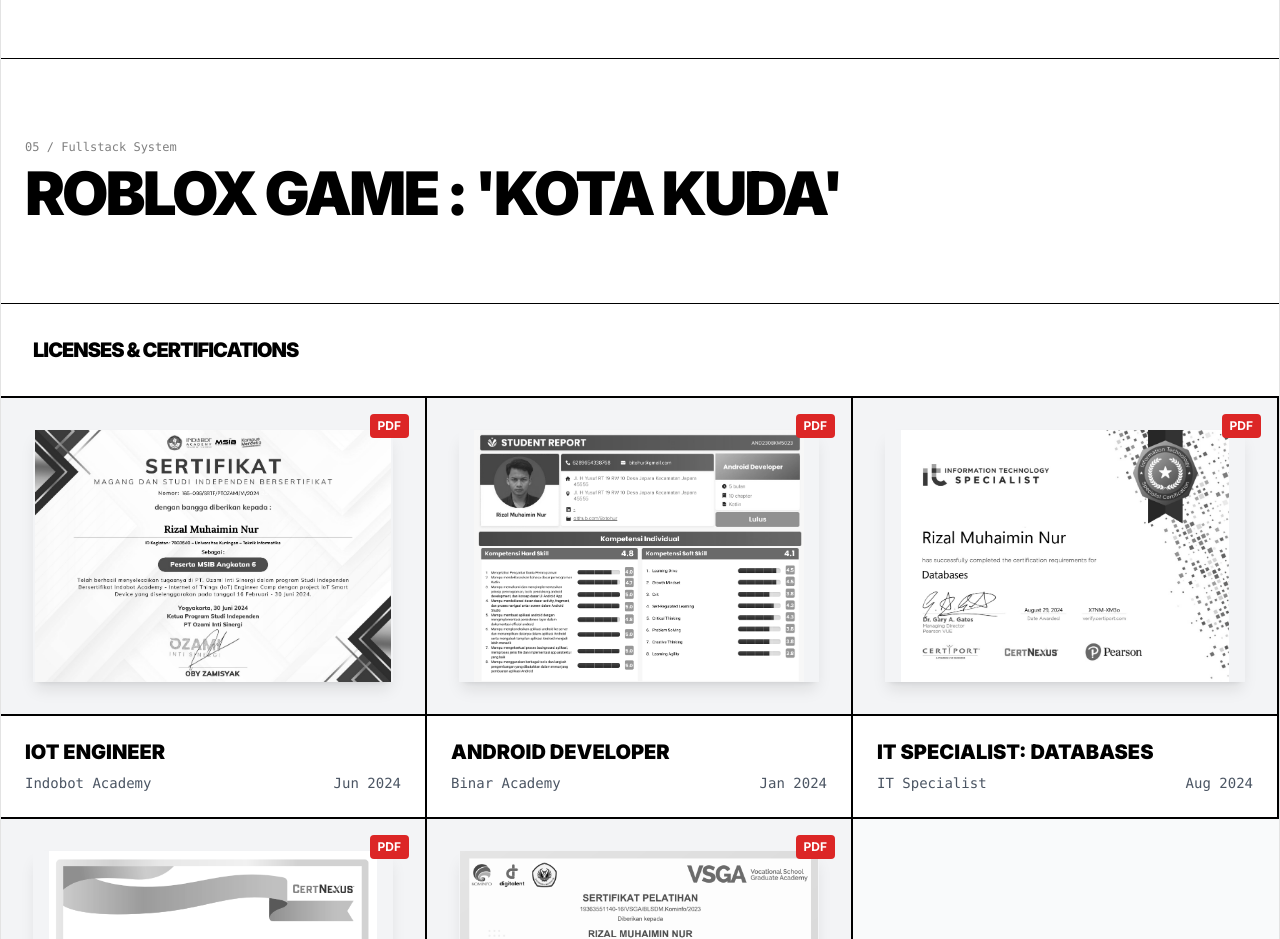
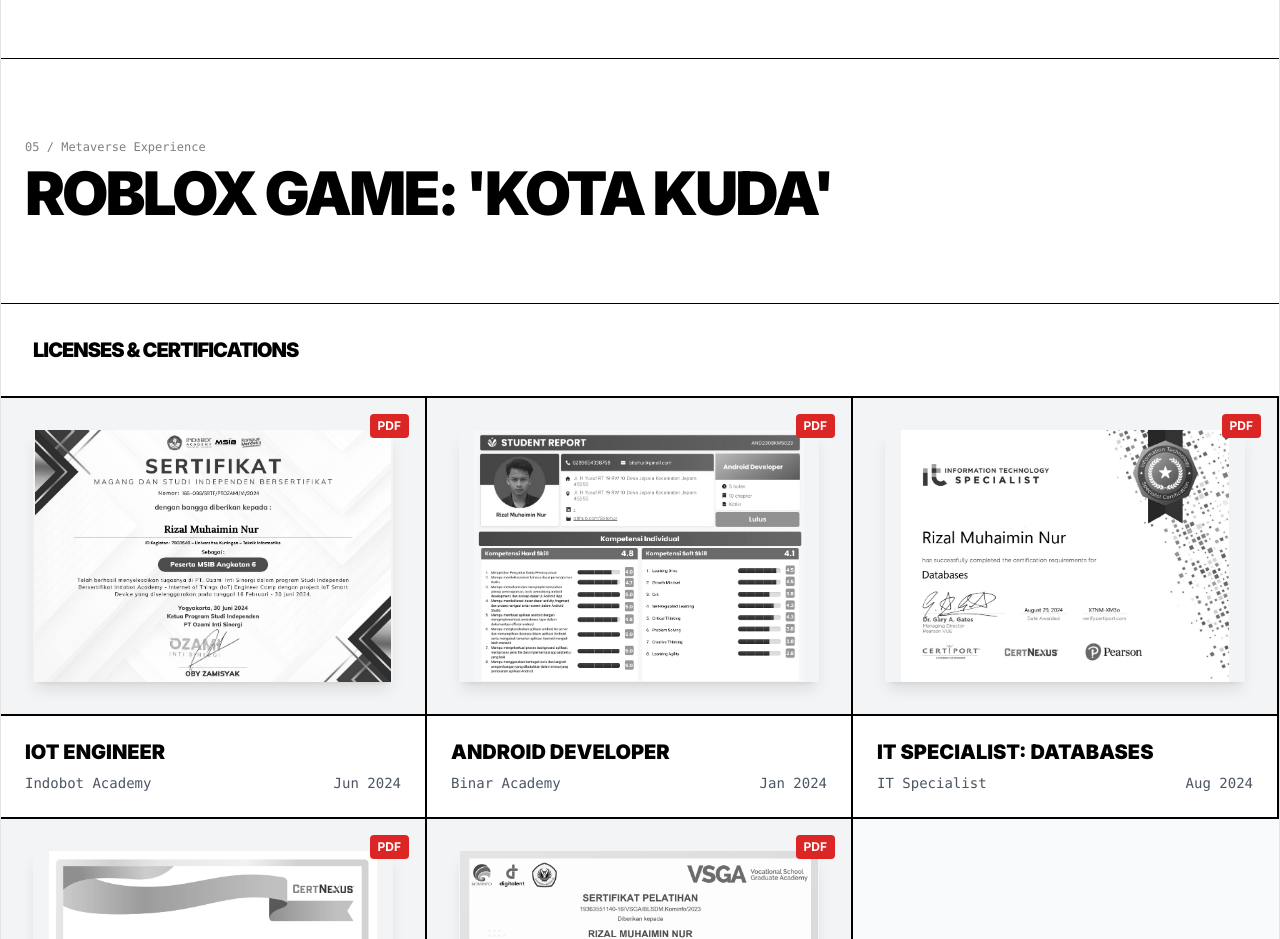
Before and after one commit to Bxtohur/portofolio, a React (Vite) app: page / in a window 1280 px wide. Shown: the part 1840-2779 px from the top of the page. Built offline with nearby package versions, Linux system fonts and the light colour scheme.

Commit message:
add kota kuda to porto

```diff
--- a/src/data.js
+++ b/src/data.js
@@ -72,16 +72,16 @@ export const projects = [
   },
   {
   id: 5,
-  title: "Roblox Game : 'Kota Kuda'",
-  category: "Fullstack System",
-  description: "A professional web-based travel booking system designed for tourism companies to manage and sell travel packages efficiently. Features include online package reservations, customer data management, transaction tracking, and administrative dashboards for operational control.",
-  tech: ["Laravel", "Tailwind CSS", "MySQL"],
+  title: "Roblox Game: 'Kota Kuda'",
+  category: "Metaverse Experience",
+  description: "An immersive horse racing experience featuring a sprawling open-world map. Players can adopt horses, compete in intense races with real-time countdowns, and climb the global ranks. The game features a polished UI/UX designed for seamless navigation on mobile devices, custom cinematic camera systems, and interactive social features like passenger riding mechanics.",
+  tech: ["Roblox Lua", "Rojo", "Roblox Studio"],
   images: [
     "./images/kk1.png",
     "./images/kk2.png",
     "./images/kk3.png",
   ],
-  },
+}
 ];
 
 export const certifications = [
```
Lines whose indentation alone changed are shown as unchanged.
